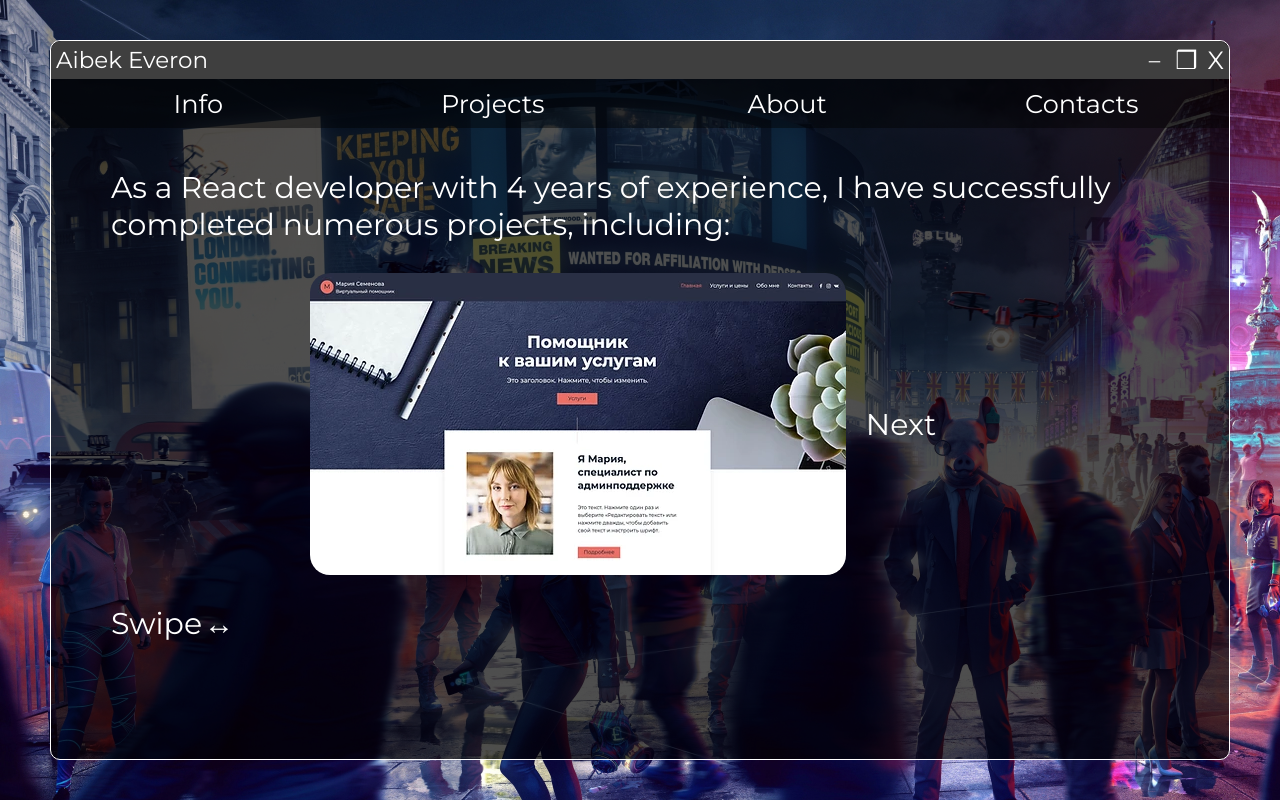
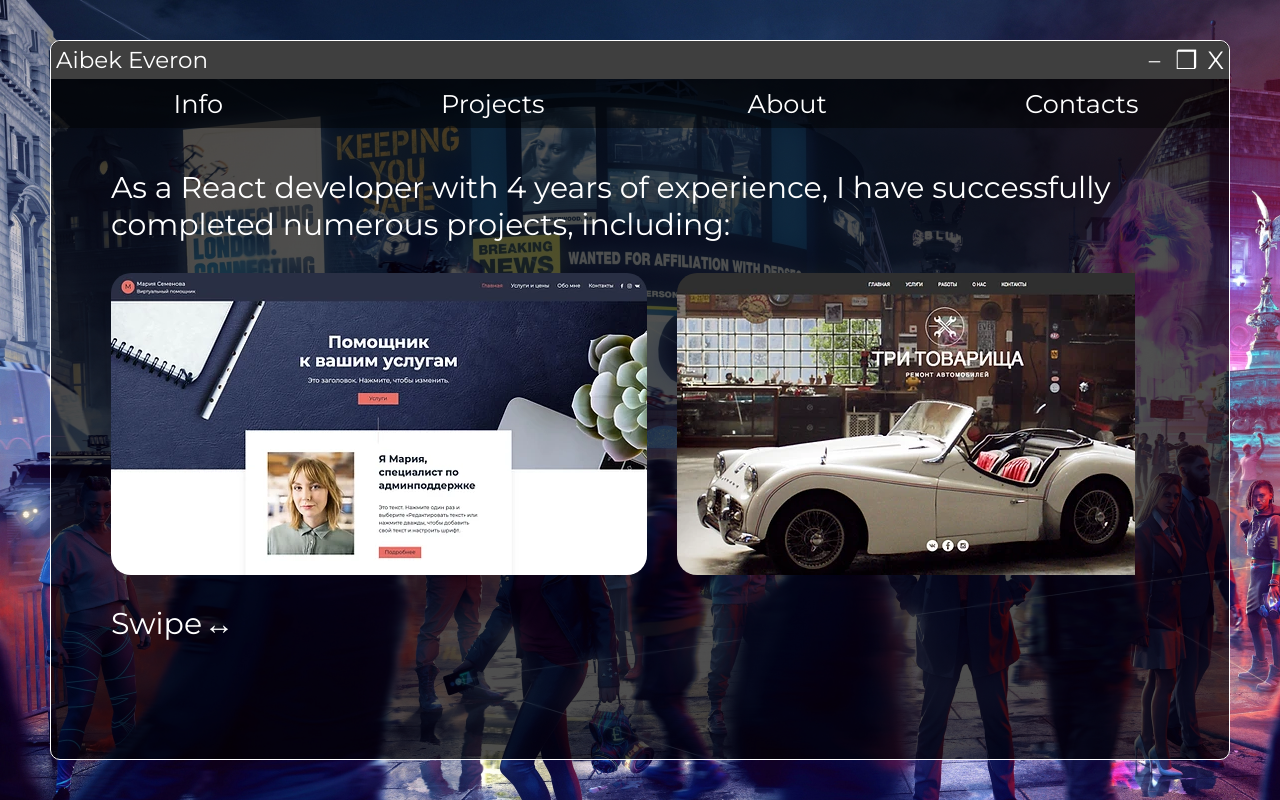
Before and after one commit to gridxprime/aboutsite, a React (Vite) app: page /projects in a window 1280 px wide. Built offline with nearby package versions, Linux system fonts and the light colour scheme.

Commit message:
v1.5.6 'embla carousel fixed - flex configurations added'

```diff
--- a/src/components/pages/Projects.jsx
+++ b/src/components/pages/Projects.jsx
@@ -45,12 +45,12 @@ const [emblaRef] = UseEmblaCarousel()
            </span>
         <div className="embla" ref={emblaRef}>
            <div className="embla__container">
-             <div className="embla__slide"><img src={Image1} alt="" /><span>Next</span></div>
-             <div className="embla__slide"><img src={Image2} alt="" /><span>Next</span></div>
-             <div className="embla__slide"><img src={Image5} alt="" /><span>Next</span></div>
-             <div className="embla__slide"><img src={Image3} alt="" /><span>Next</span></div>
-             <div className="embla__slide"><img src={Image4} alt="" /><span>Next</span></div>
-             <div className="embla__slide"><img src={Image6} alt="" /><span>Next</span></div>
+             <div className="embla__slide"><img src={Image1} alt="" /></div>
+             <div className="embla__slide"><img src={Image2} alt="" /></div>
+             <div className="embla__slide"><img src={Image5} alt="" /></div>
+             <div className="embla__slide"><img src={Image3} alt="" /></div>
+             <div className="embla__slide"><img src={Image4} alt="" /></div>
+             <div className="embla__slide"><img src={Image6} alt="" /></div>
 
            </div>
            <span>Swipe ↔ </span>
--- a/src/components/style.css
+++ b/src/components/style.css
@@ -125,12 +125,16 @@
   }
 
   .embla__slide {
-    flex: 0 0 100%;
+
     max-width: 100%; /* Обновлено для предотвращения горизонтального скролла */
     display: flex;
     align-items: center;
     justify-content: center; /* Добавлено для центрирования изображений */
     gap: 20px;
+    flex-basis: content;
+    flex-shrink: 0;
+    flex-grow: 50;
+
   }
 
   .embla__slide img {
```
